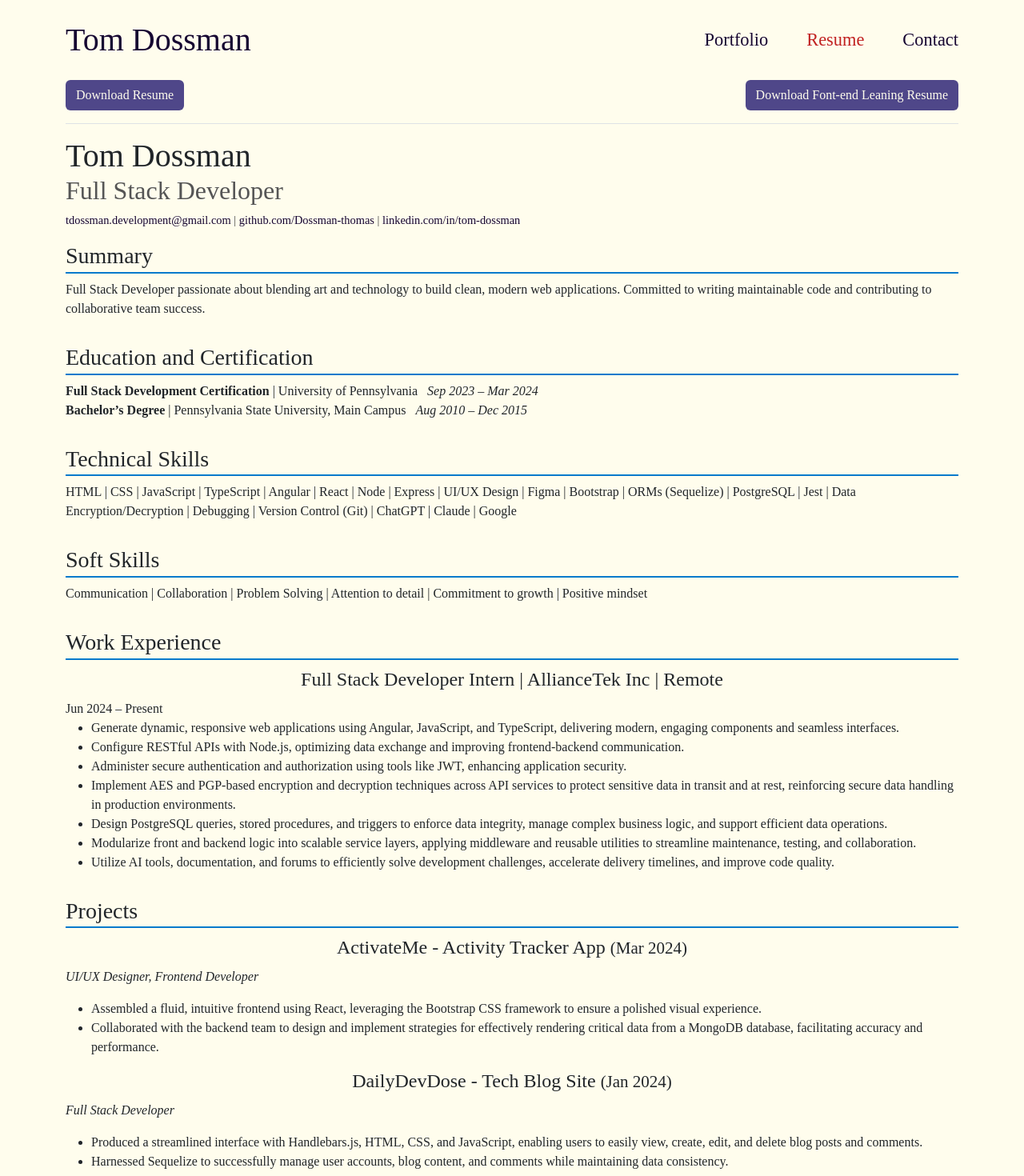
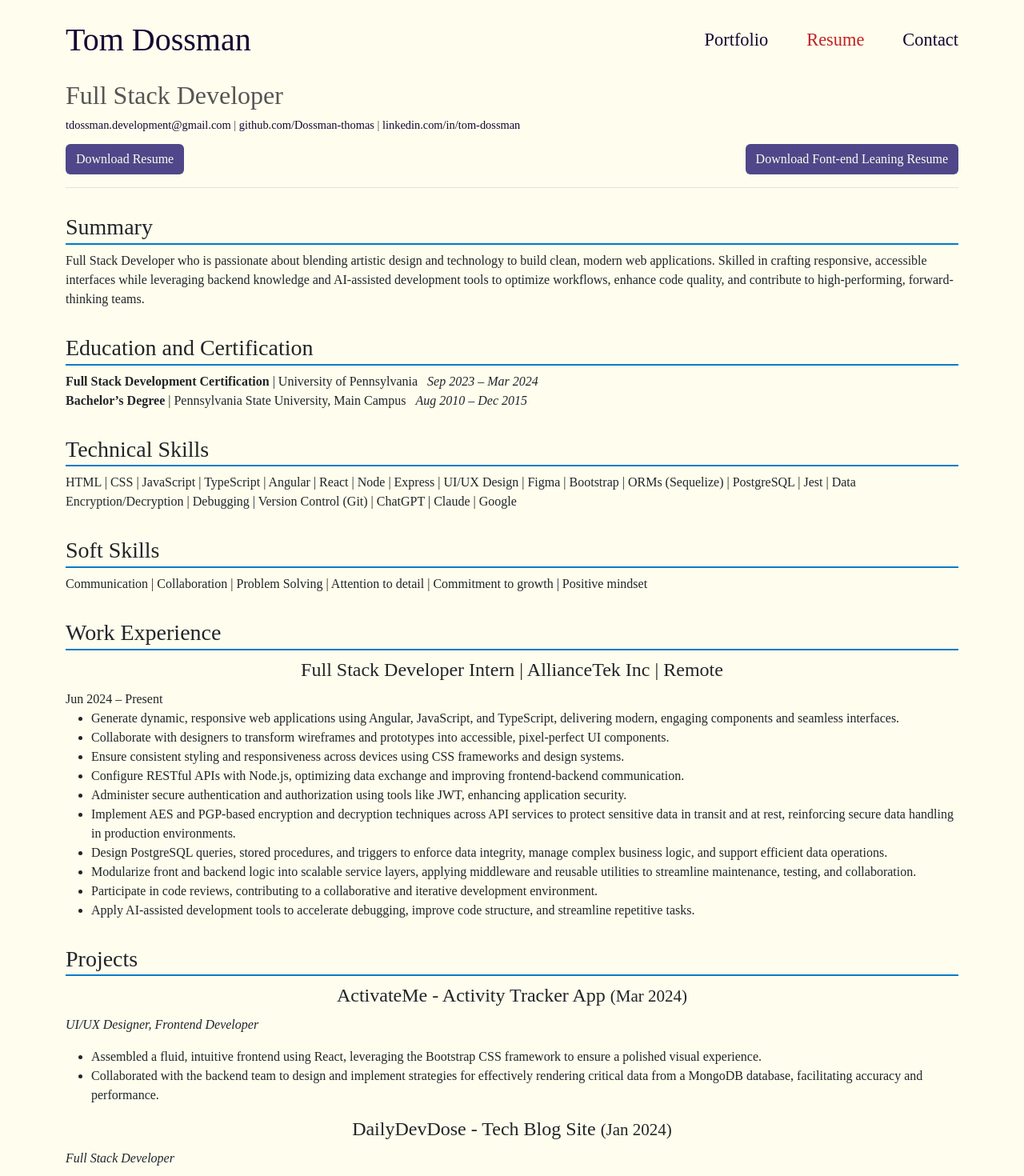
Before and after one commit to Dossman-thomas/Portfolio, a React (Vite) app: page /resume in a window 1280 px wide. Shown: the top 1470 px of the page at 80% size. Built offline with nearby package versions, Linux system fonts and the light colour scheme; a web font is replaced by a local one.

Commit message:
updated resume summary and work experience bullet points

```diff
--- a/src/css/resume.css
+++ b/src/css/resume.css
@@ -1,4 +1,6 @@
-
+.resume-header {
+  height: 80px;
+}
 
 #resume-btn {
   background-color: var(--violet);
--- a/src/pages/Resume.jsx
+++ b/src/pages/Resume.jsx
@@ -13,17 +13,7 @@ export default function Resume() {
           lineHeight: 1.5,
         }}
       >
-        <section>
-          <div className="d-flex mb-3 justify-content-between align-items-center border-bottom pb-3">
-            <a className="btn" id="resume-btn" href={DossmanResume} download>
-              Download Resume
-            </a>
-            <a className="btn" id="resume-btn" href={FEDossmanResume} download>
-              Download Font-end Leaning Resume
-            </a>
-          </div>
-          <header>
-            <h1 style={{ fontSize: "2.5rem", marginBottom: 0 }}>Tom Dossman</h1>
+        <header className="resume-header">
           <h2
             style={{
               fontWeight: "normal",
@@ -61,6 +51,15 @@ export default function Resume() {
             </a>
           </p>
         </header>
+        <section>
+          <div className="d-flex mb-3 justify-content-between align-items-center border-bottom pb-3">
+            <a className="btn" id="resume-btn" href={DossmanResume} download>
+              Download Resume
+            </a>
+            <a className="btn" id="resume-btn" href={FEDossmanResume} download>
+              Download Font-end Leaning Resume
+            </a>
+          </div>
 
           <section id="summary" style={{ marginTop: "2rem" }}>
             <h3
@@ -72,9 +71,12 @@ export default function Resume() {
               Summary
             </h3>
             <p>
-              Full Stack Developer passionate about blending art and technology
-              to build clean, modern web applications. Committed to writing
-              maintainable code and contributing to collaborative team success.
+              Full Stack Developer who is passionate about blending artistic
+              design and technology to build clean, modern web applications.
+              Skilled in crafting responsive, accessible interfaces while
+              leveraging backend knowledge and AI-assisted development tools to
+              optimize workflows, enhance code quality, and contribute to
+              high-performing, forward-thinking teams.
             </p>
           </section>
 
@@ -150,6 +152,13 @@ export default function Resume() {
                   components and seamless interfaces.
                 </li>
                 <li>
+                  Collaborate with designers to transform wireframes and
+                  prototypes into accessible, pixel-perfect UI components.
+                </li>
+                <li>
+                  Ensure consistent styling and responsiveness across devices using CSS frameworks and design systems.
+                </li>
+                <li>
                   Configure RESTful APIs with Node.js, optimizing data exchange
                   and improving frontend-backend communication.
                 </li>
@@ -174,9 +183,11 @@ export default function Resume() {
                   streamline maintenance, testing, and collaboration.
                 </li>
                 <li>
-                  Utilize AI tools, documentation, and forums to efficiently
-                  solve development challenges, accelerate delivery timelines,
-                  and improve code quality.
+                  Participate in code reviews, contributing to a collaborative and iterative development environment.
+                </li>
+                <li>
+                  Apply AI-assisted development tools to accelerate debugging,
+                  improve code structure, and streamline repetitive tasks.
                 </li>
               </ul>
             </article>
```
Lines whose indentation alone changed are shown as unchanged.
